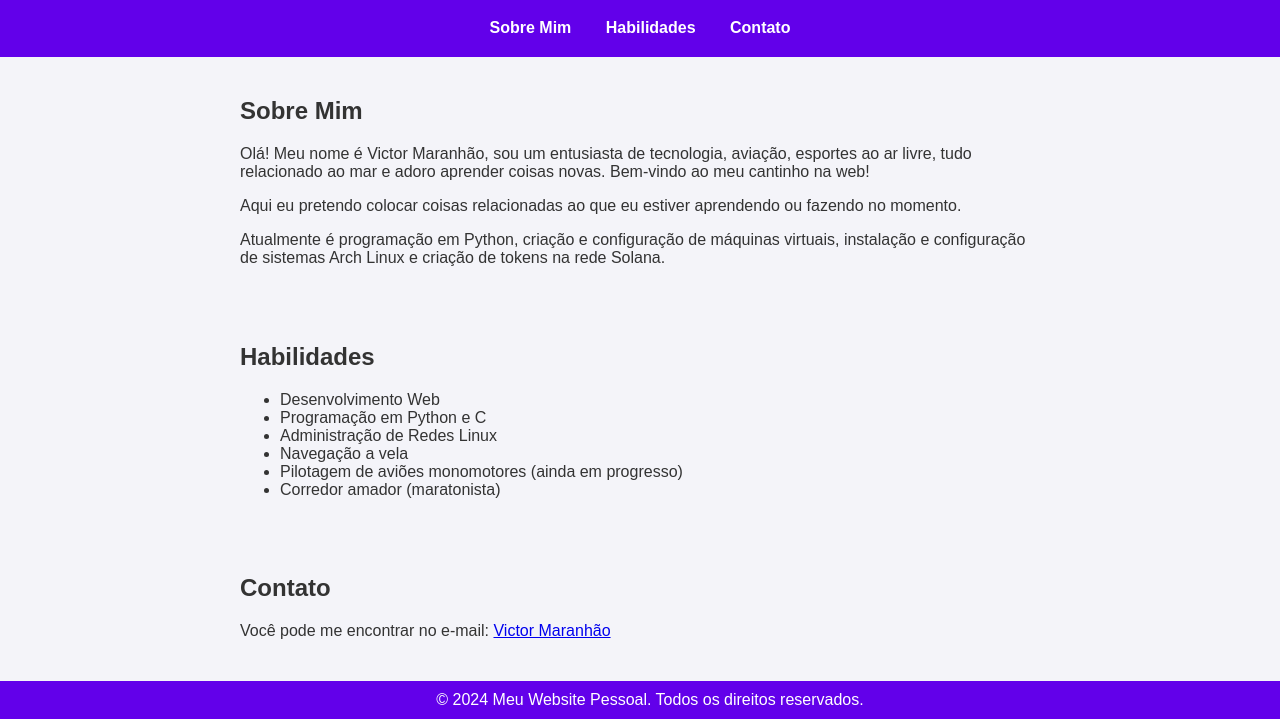
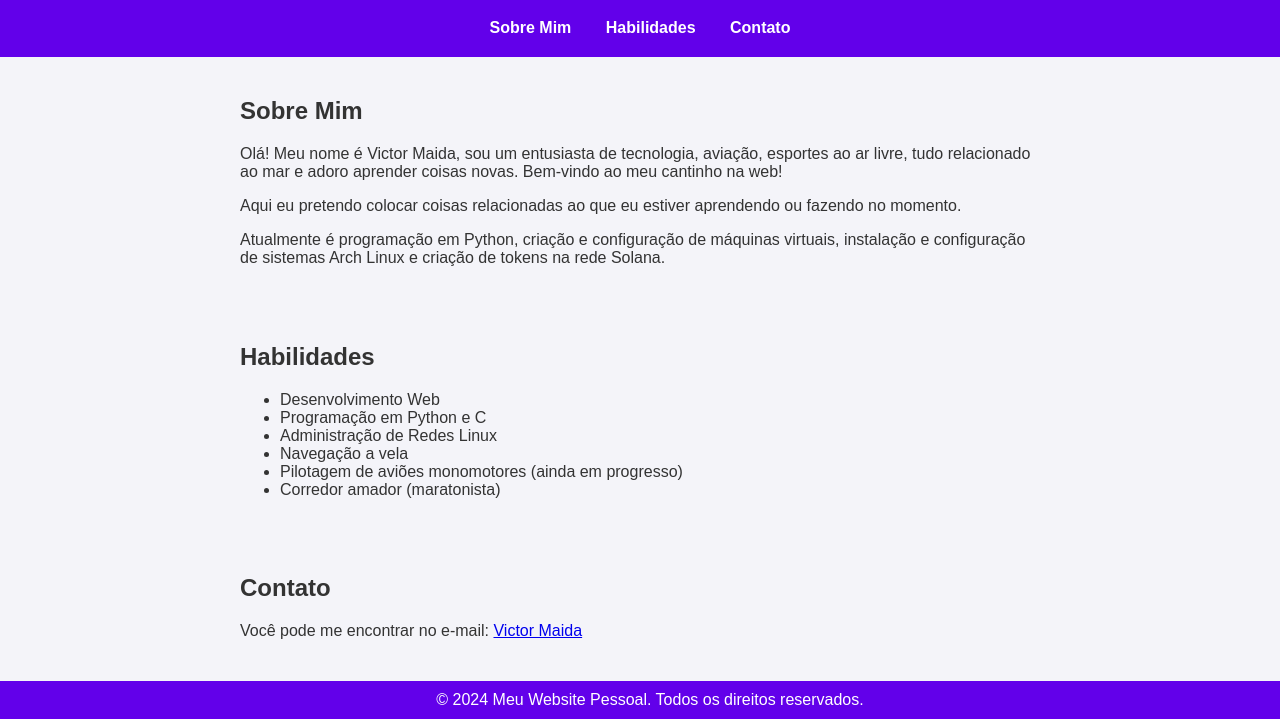
Before and after one commit to victormaida/meuwebsite, a plain HTML site: page index.html in a window 1280 px wide. Shown: the part 81-800 px from the top of the page. Drawn offline with Linux system fonts and the light colour scheme.

Commit message:
Update index.html

```diff
--- a/index.html
+++ b/index.html
@@ -56,7 +56,7 @@
 
     <section id="about">
         <h2>Sobre Mim</h2>
-        <p>Olá! Meu nome é Victor Maranhão, sou um entusiasta de tecnologia, aviação, esportes ao ar livre, tudo relacionado ao mar e adoro aprender coisas novas. Bem-vindo ao meu cantinho na web!</p>
+        <p>Olá! Meu nome é Victor Maida, sou um entusiasta de tecnologia, aviação, esportes ao ar livre, tudo relacionado ao mar e adoro aprender coisas novas. Bem-vindo ao meu cantinho na web!</p>
 		<p>Aqui eu pretendo colocar coisas relacionadas ao que eu estiver aprendendo ou fazendo no momento.</p>
 		<p>Atualmente é programação em Python, criação e configuração de máquinas virtuais, instalação e configuração de sistemas Arch Linux e criação de tokens na rede Solana.</p>
     </section>
@@ -75,7 +75,7 @@
 
     <section id="contact">
         <h2>Contato</h2>
-        <p>Você pode me encontrar no e-mail: <a href="nature.shale4190@eagereverest.com">Victor Maranhão</a></p>
+        <p>Você pode me encontrar no e-mail: <a href="nature.shale4190@eagereverest.com">Victor Maida</a></p>
 		<p>&nbsp;</p> <!-- Parágrafo vazio adicionado aqui -->
     </section>
 
```
